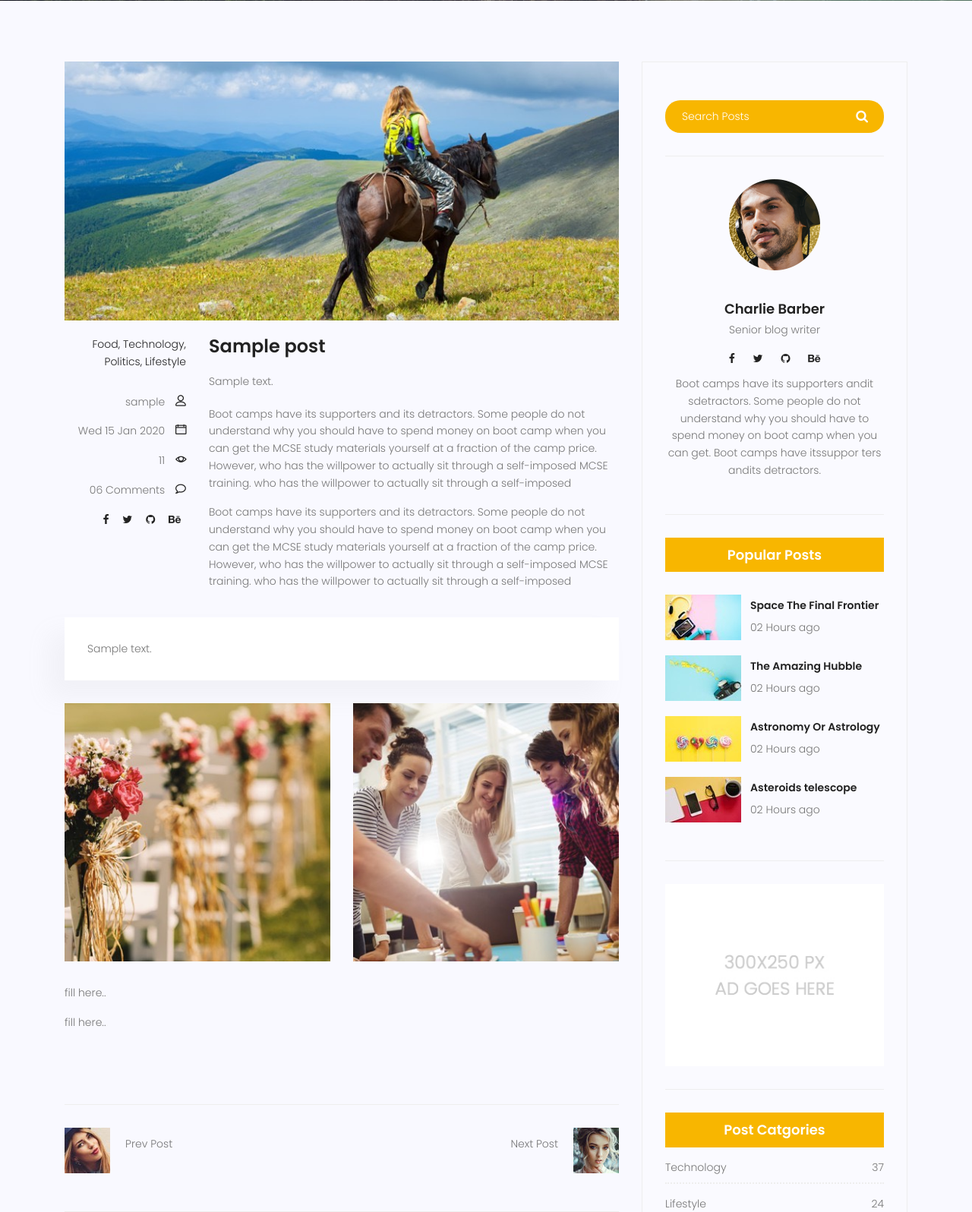
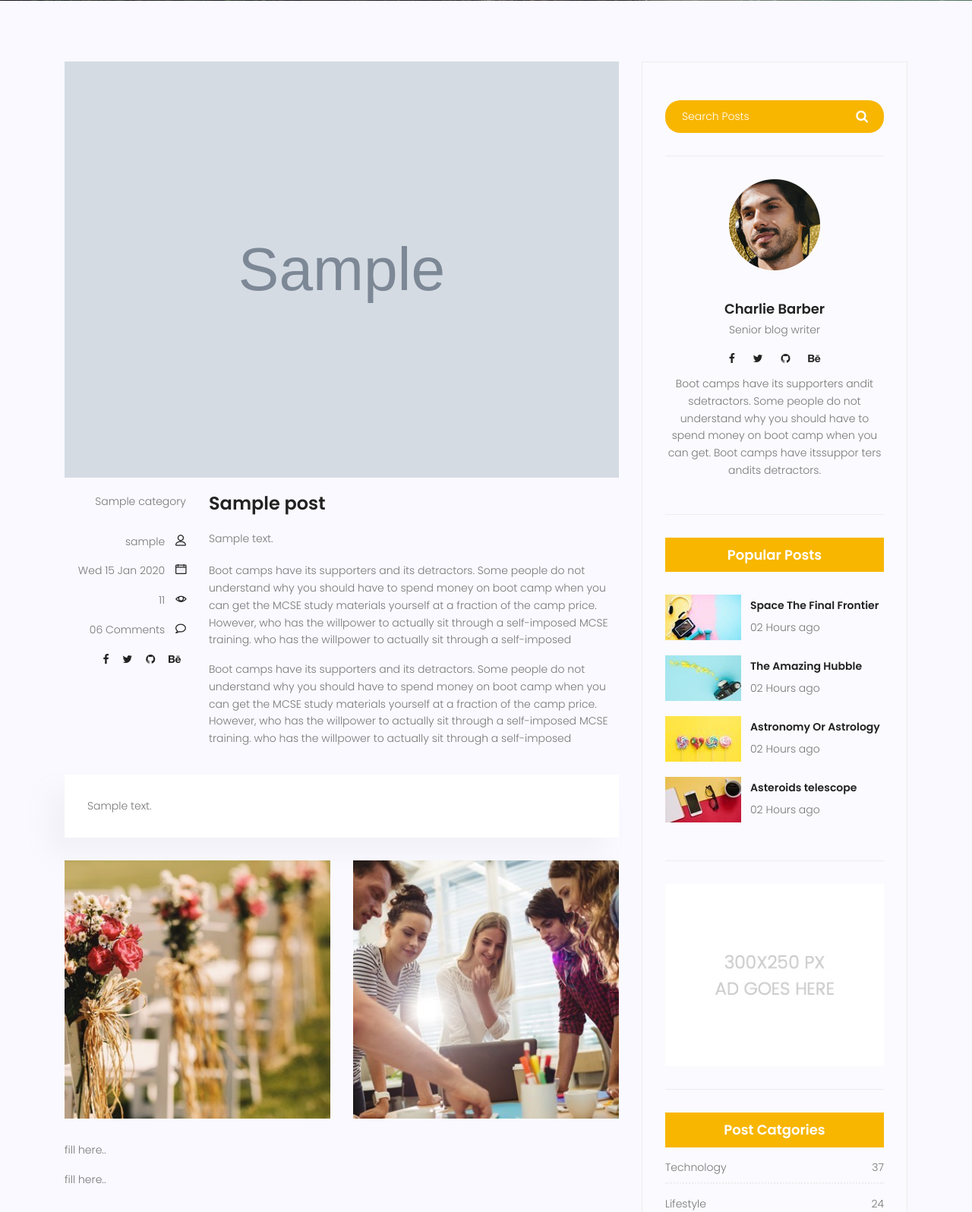
Before and after one commit to thegreatkasra/second-test-website, a Django app: page /blog/1 in a window 1280 px wide. Shown: the part 339-1935 px from the top of the page at 76% size. Run offline with Django 4.2, Linux system fonts and the light colour scheme; tables that the repository leaves empty hold one stand-in row (values such as "Sample post"); grey boxes marked "Sample" are stand-in pictures; some libraries are stand-ins or nearby versions.

Commit message:
OSTAD error bartaraf shod

```diff
--- a/blog/models.py
+++ b/blog/models.py
@@ -7,7 +7,7 @@ class Category(models.Model):
             return self.name
 class Post(models.Model):
     image =models.ImageField(upload_to='blog/',default='blog/default.jpg')
-    #authorیک کلید فرعی وابسطغ به یوزر
+    #authorیک کلید فرعی واسطه به یوزر
     author = models.ForeignKey(User, on_delete=models.CASCADE ,null=True)
     title = models.CharField(max_length=255)
     content = models.TextField()
--- a/blog/views.py
+++ b/blog/views.py
@@ -5,21 +5,23 @@ from django.utils import timezone
 def blog_view(request):
     #در view مربوط به لیست پست‌هایی که فیلتر صورت میگیرد چگونه می‌توان پست‌ها را مبتنی بر زمانی که برای published در نظر گرفته شده است فیلتر کرد. این فیلتر بایستی به گونه‌ای باشد که زمان در نظر گرفته شده برای بخش published_date را گرفته و با زمان حاضر مقایسه کند، اگر از زمان فعلی گذشته باشد می‌بایست نمایش داده شود و در غیر اینصورت خیر.
     current_time = timezone.now()
-    posts = Post.objects.filter(published_date__lte=current_time)
+    posts = Post.objects.filter(published_date__lte=current_time,status=1).order_by('published_date')
     context = {'posts':posts}
     return render(request,'blog-home.html',context)
 
 def blog_single(request, pid):
+
+    current_time = timezone.now()
     all_posts = Post.objects.all()
      #status=1 فقط به منتشر شده ها دسترسی نمایش میده
      #get_object_or_404 :  یعنی اگر نبود پیام 404
-    post = get_object_or_404(all_posts, pk=pid, status=1)
+    post = get_object_or_404(all_posts, pk=pid, status=1 ,published_date__lte=current_time)
     #هر با دیده شود یکی اضافه کند
     post.counted_views += 1
     post.save()
 
-    prev_post = all_posts.filter(pk__lt=pid).last()
-    next_post = all_posts.filter(pk__gt=pid).first()
+    prev_post = all_posts.filter(pk__lt=pid,status=1).last()
+    next_post = all_posts.filter(pk__gt=pid,status=1).first()
 
     context = {
         'post': post,
--- a/templates/blog-single.html
+++ b/templates/blog-single.html
@@ -107,16 +107,18 @@
 							<div class="single-post row">
 								<div class="col-lg-12">
 									<div class="feature-img">
-										<img class="img-fluid" src="{% static 'img/blog/feature-img1.jpg' %}" alt="">
+										<img class="img-fluid" src="{{ post.image.url }}" alt="{{ post.title }}">
+
 									</div>
 								</div>
+
 								<div class="col-lg-3  col-md-3 meta-details">
 									<ul class="tags">
-										<li><a href="#">Food,</a></li>
-										<li><a href="#">Technology,</a></li>
-										<li><a href="#">Politics,</a></li>
-										<li><a href="#">Lifestyle</a></li>
+										{%for cat in post.category.all%}
+										<li>{{cat.name}}</li>
+										{%endfor%}
 									</ul>
+
 									<div class="user-details row">
 										<p class="user-name col-lg-12 col-md-12 col-6"><a href="#">{{post.author}}</a> <span class="lnr lnr-user"></span></p>
 										<p class="date col-lg-12 col-md-12 col-6"><a href="#">{{post.published_date|date:"D d M Y"}}</a> <span class="lnr lnr-calendar-full"></span></p>
@@ -169,12 +171,23 @@
 							<div class="navigation-area">
 								<div class="row">
 
+
+									<style>
+										.thumb img {
+											width: 60px;
+											height: 60px;
+										}
+								   </style>
+
+
+									{% if prev_post %}
 									<div class="col-lg-6 col-md-6 col-12 nav-left flex-row d-flex justify-content-start align-items-center">
+
 										<div class="thumb">
 											{% if prev_post %}
 											<a href="{% url 'blog:single' prev_post.pk  %}">
 											{%endif%}
-												<img class="img-fluid" src="{% static 'img/blog/prev.jpg' %}" alt="">
+												<img class="img-fluid" src="{{ prev_post.image.url }}" alt="">
 											</a>
 										</div>
 										<div class="arrow">
@@ -196,8 +209,11 @@
 										</div>
 
 									</div>
+									{%endif%}
 
+									{% if next_post %}
 									<div class="col-lg-6 col-md-6 col-12 nav-right flex-row d-flex justify-content-end align-items-center">
+
 										<div class="detials">
 											<p>Next Post</p>
 											{% if next_post %}
@@ -212,13 +228,16 @@
 											{%endif%}
 												<span class="lnr text-white lnr-arrow-right"></span></a>
 										</div>
+
+
 										<div class="thumb">
 											{% if next_post %}
 											<a href="{% url 'blog:single' next_post.pk  %}">
 											{%endif%}
-												<img class="img-fluid" src="{% static 'img/blog/next.jpg' %}" alt=""></a>
+												<img class="img-fluid" src="{{ next_post.image.url }}" alt=""></a>
 										</div>
 									</div>
+									{%endif%}
 								</div>
 							</div>
 							<div class="comments-area">
```
